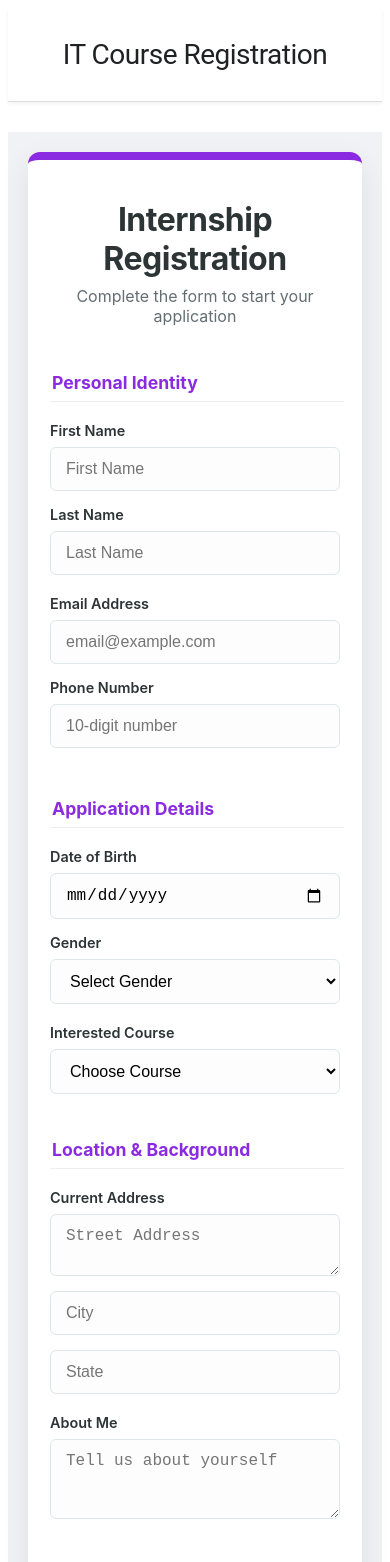
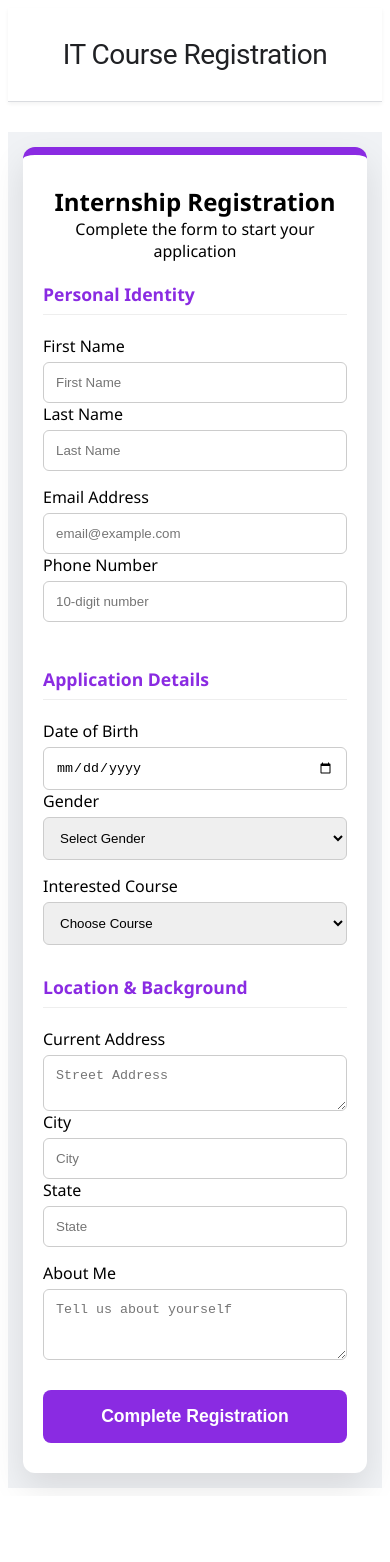
Before and after one commit to Sravanthi-koppadi/Registration_form, an Angular app: page /register in a window 390 px wide. Shown: the top 1562 px of the page. After the commit the page ends 1496 px from the top, so only its background shows below. Built offline with nearby package versions, Linux system fonts and the light colour scheme; no server answers.

Commit message:
style: optimized desktop and mobile padding for better readability

```diff
--- a/src/app/register/register.css
+++ b/src/app/register/register.css
@@ -1,51 +1,46 @@
-/* Container and Background */
+/* 1. The Global Reset (CRITICAL: prevents layout "bursting") */
+* {
+  box-sizing: border-box;
+  margin: 0;
+  padding: 0;
+}
+
+/* 2. Outer Wrapper Padding */
 .registration-wrapper {
-  background-color: #f0f2f5; /* Light grey background to make white boxes pop */
+  background-color: #f0f2f5;
   min-height: 100vh;
   display: flex;
   justify-content: center;
   align-items: center;
-  padding: 20px;
-  font-family: 'Inter', 'Segoe UI', sans-serif;
+  /* Adaptive padding for the screen edges */
+  padding: 40px 20px;
+  font-family: 'Segoe UI', Roboto, sans-serif;
 }
 
+/* 3. The White Box */
 .form-container {
-  background: #ffffff; /* Clean white box */
+  background: #ffffff;
   width: 100%;
-  max-width: 700px;
+  max-width: 800px; /* Comfortable width for desktop */
   border-radius: 12px;
-  box-shadow: 0 10px 30px rgba(0, 0, 0, 0.08);
-  border-top: 8px solid blueviolet; /* Your requested accent */
+  box-shadow: 0 15px 35px rgba(0, 0, 0, 0.1);
+  border-top: 8px solid blueviolet;
   overflow: hidden;
 }
 
-/* Header Section */
+/* 4. Desktop Inner Padding */
 header {
-  padding: 40px 40px 10px;
+  padding: 40px 50px 10px 50px; /* Top, Right, Bottom, Left */
   text-align: center;
 }
 
-.title {
-  color: #2d3436;
-  margin: 0;
-  font-size: 2rem;
-  letter-spacing: -0.5px;
-}
-
-.subtitle {
-  color: #636e72;
-  font-size: 1rem;
-  margin-top: 8px;
-}
-
-/* Form Styling */
 form {
-  padding: 20px 40px 40px;
+  /* Gives plenty of "white space" around your fields on desktop */
+  padding: 20px 50px 50px 50px;
 }
 
 fieldset {
   border: none;
-  padding: 0;
   margin-bottom: 30px;
 }
 
@@ -54,106 +49,60 @@ legend {
   color: blueviolet;
   font-size: 1.1rem;
   margin-bottom: 20px;
-  display: block;
+  border-bottom: 1px solid #eee;
   width: 100%;
-  border-bottom: 1px solid #eee;
   padding-bottom: 8px;
 }
 
-/* Flexbox Row System */
 .row {
   display: flex;
-  gap: 20px;
-  margin-bottom: 5px;
+  gap: 25px; /* Space between side-by-side inputs */
+  margin-bottom: 15px;
 }
 
 .group {
+  flex: 1;
   display: flex;
   flex-direction: column;
-  flex: 1;
-  margin-bottom: 15px;
 }
 
-/* Responsive Breakpoint for Mobile */
+/* 5. Mobile Adjustments (The "Magic" Part) */
 @media (max-width: 600px) {
-  .row {
-    flex-direction: column; /* Stacks fields on small screens */
-    gap: 0;
+  .registration-wrapper {
+    padding: 15px; /* Less space on the outside for small screens */
+  }
+
+  header {
+    padding: 30px 20px 10px 20px; /* Reduced padding inside the white box */
   }
 
   form {
-    padding: 20px;
+    padding: 10px 20px 30px 20px; /* Thinner gutters on mobile */
+  }
+
+  .row {
+    flex-direction: column; /* Stacks the columns vertically */
+    gap: 0;
   }
 }
 
-/* Input Fields & Selects */
-label {
-  font-size: 0.9rem;
-  font-weight: 600;
-  margin-bottom: 8px;
-  color: #2d3436;
+/* Input styling to match the padding */
+input, select, textarea {
+  width: 100%;
+  padding: 12px;
+  border: 1px solid #ccc;
+  border-radius: 6px;
+  margin-top: 5px;
 }
 
-input, select, textarea {
-  padding: 12px 15px;
-  border: 1px solid #dfe6e9;
-  border-radius: 6px;
-  font-size: 1rem;
-  background-color: #fdfdfd;
-  transition: all 0.2s ease;
-  width: 100%;
-  box-sizing: border-box; /* Crucial for responsiveness */
-}
-
-input:focus, select:focus, textarea:focus {
-  outline: none;
-  border-color: blueviolet;
-  box-shadow: 0 0 0 3px rgba(138, 43, 226, 0.1);
-}
-
-/* Error messages */
-.err {
-  color: #e74c3c;
-  font-size: 0.8rem;
-  margin-top: 5px;
-  font-weight: 500;
-}
-
-/* Helper to hide City/State labels visually but keep for screen readers */
-.visually-hidden {
-  position: absolute;
-  width: 1px;
-  height: 1px;
-  padding: 0;
-  margin: -1px;
-  overflow: hidden;
-  clip: rect(0, 0, 0, 0);
-  border: 0;
-}
-
-/* Submit Button */
 .submit-btn {
   background-color: blueviolet;
   color: white;
+  width: 100%;
+  padding: 16px;
   border: none;
-  padding: 16px;
-  width: 100%;
   border-radius: 8px;
   font-size: 1.1rem;
-  font-weight: 600;
+  font-weight: bold;
   cursor: pointer;
-  transition: transform 0.1s, background 0.2s;
 }
-
-.submit-btn:hover:not(:disabled) {
-  background-color: #6c22c4;
-}
-
-.submit-btn:active:not(:disabled) {
-  transform: scale(0.98);
-}
-
-.submit-btn:disabled {
-  background-color: #ccc;
-  cursor: not-allowed;
-}
```
